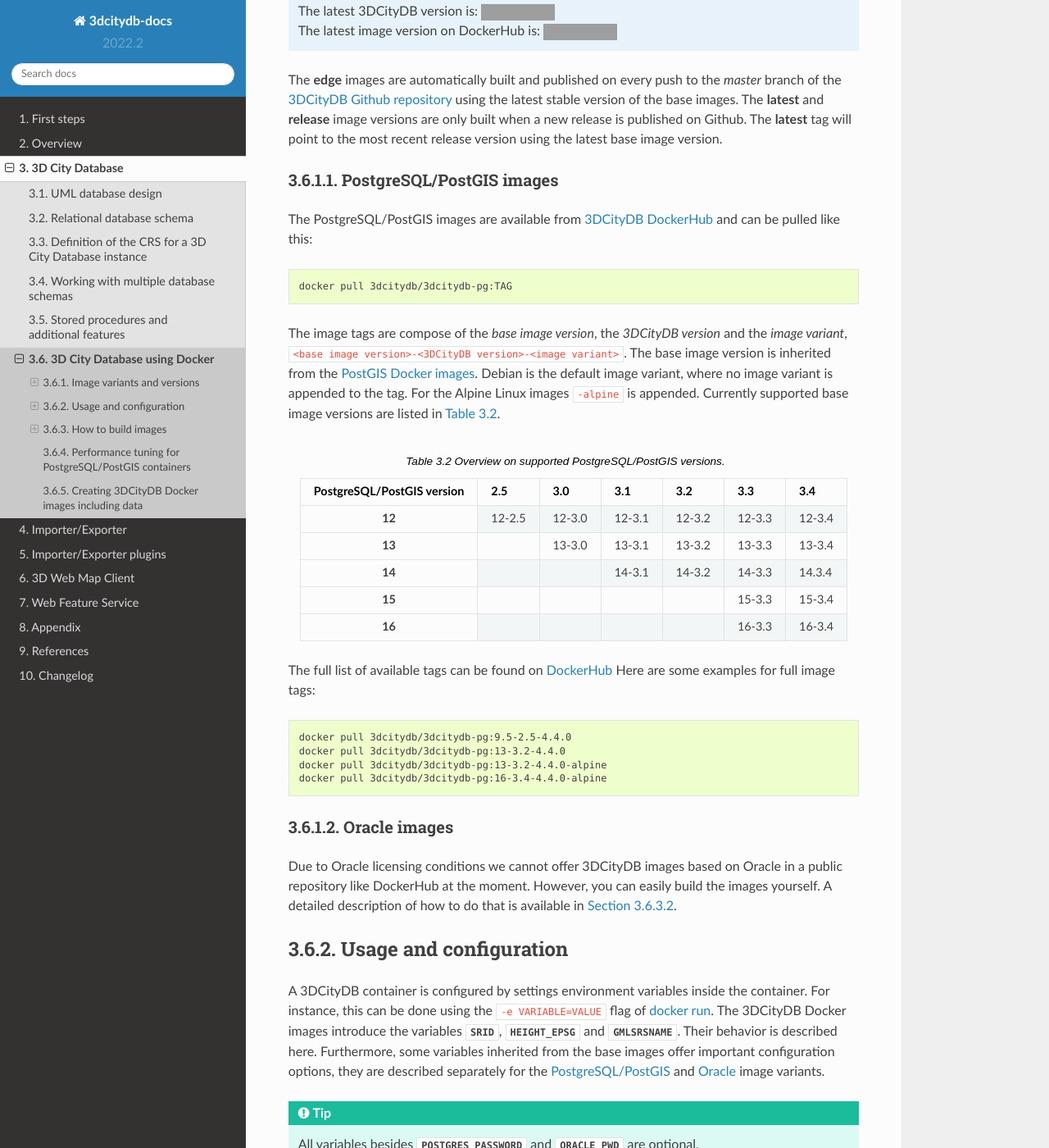
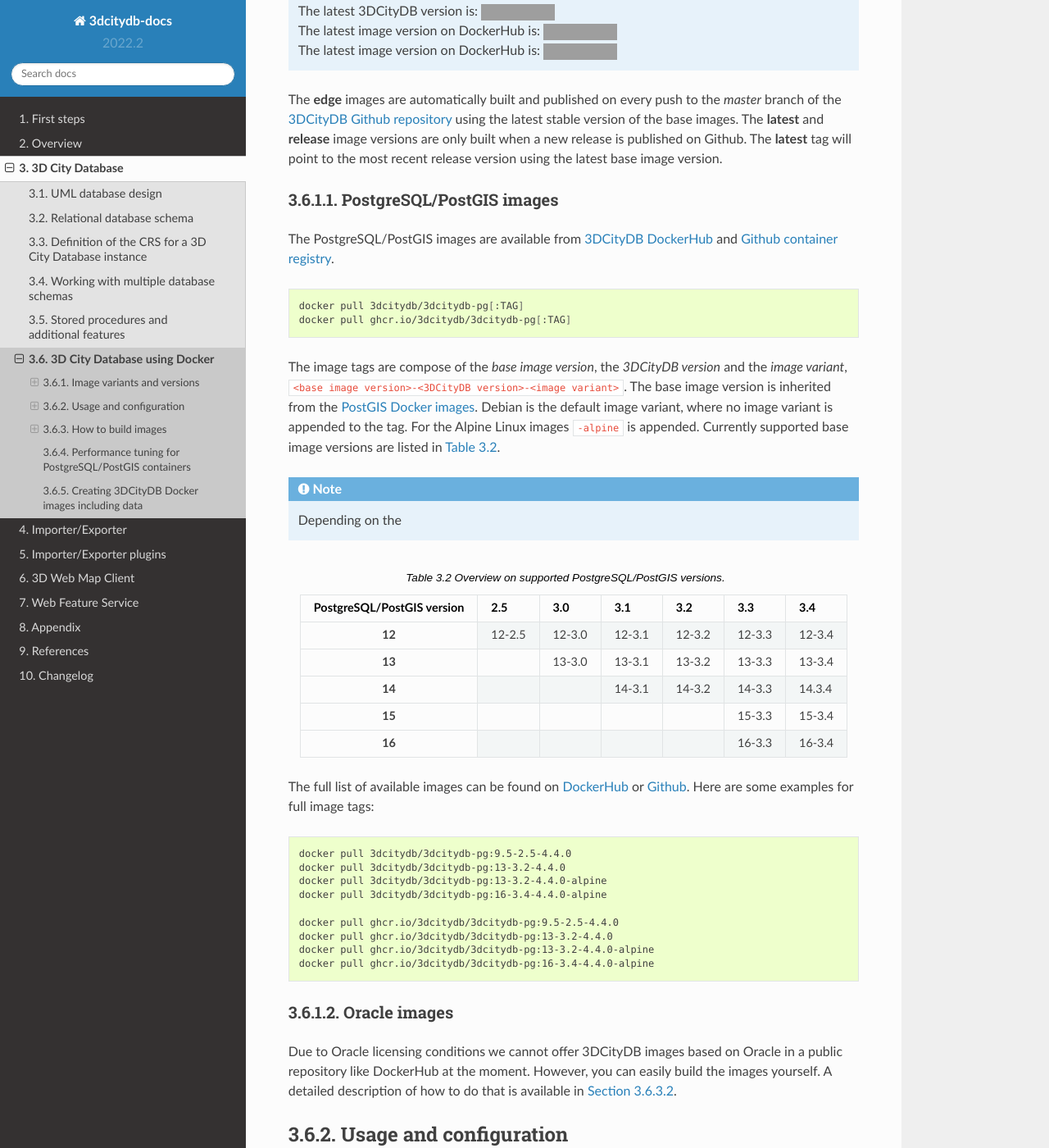
Before and after one commit to 3dcitydb/3dcitydb-docs, a Sphinx documentation site: the page built from source/3dcitydb/docker.rst, in a window 1280 px wide and 1400 px high, scrolled down 1413 px. Shown: the whole window at 82% size. Built offline with Sphinx 7.4.7 and the Read the Docs theme 2.0.0, drawn with Linux system fonts in a browser that asks for light colours; grey boxes are pictures that could not be loaded.

Commit message:
WP: Add ghcr.io registry

```diff
--- a/source/3dcitydb/docker.rst
+++ b/source/3dcitydb/docker.rst
@@ -97,6 +97,7 @@
   | Minor releases are not listed in this table.
   | The latest 3DCityDB version is: |version-badge-github|
   | The latest image version on DockerHub is: |version-badge-dockerhub|
+  | The latest image version on DockerHub is: |version-badge-ghcr|
 
 The **edge** images are automatically built and published on every push to the
 *master* branch of the `3DCityDB Github repository <https://github.com/3dcitydb/
@@ -113,11 +114,12 @@
 
 The PostgreSQL/PostGIS images are available from
 `3DCityDB DockerHub <https://hub.docker.com/r/3dcitydb/3dcitydb-pg>`_ and
-can be pulled like this:
+`Github container registry <https://github.com/3dcitydb/3dcitydb/pkgs/container/3dcitydb-pg>`_.
 
 .. code-block:: Shell
 
-  docker pull 3dcitydb/3dcitydb-pg:TAG
+  docker pull 3dcitydb/3dcitydb-pg[:TAG]
+  docker pull ghcr.io/3dcitydb/3dcitydb-pg[:TAG]
 
 The image tags are compose of the *base image version*, the
 *3DCityDB version* and the *image variant*,
@@ -127,6 +129,8 @@
 Debian is the default image variant, where no image variant is appended to the
 tag. For the Alpine Linux images ``-alpine`` is appended. Currently supported
 base image versions are listed in :numref:`citydb_docker_tbl_pgversions`.
+
+.. note:: Depending on the
 
 .. list-table:: Overview on supported PostgreSQL/PostGIS versions.
   :widths: auto
@@ -178,9 +182,9 @@
     - 16-3.3
     - 16-3.4
 
-
-The full list of available tags can be found on `DockerHub <https://hub.
-docker.com/r/3dcitydb/3dcitydb-pg/tags?page=1&ordering=last_updated>`_
+The full list of available images can be found on `DockerHub <https://hub.
+docker.com/r/3dcitydb/3dcitydb-pg/tags?page=1&ordering=last_updated>`_ or
+`Github <https://github.com/3dcitydb/3dcitydb/pkgs/container/3dcitydb-pg>`_.
 Here are some examples for full image tags:
 
 .. code-block:: shell
@@ -189,6 +193,11 @@
   docker pull 3dcitydb/3dcitydb-pg:13-3.2-4.4.0
   docker pull 3dcitydb/3dcitydb-pg:13-3.2-4.4.0-alpine
   docker pull 3dcitydb/3dcitydb-pg:16-3.4-4.4.0-alpine
+
+  docker pull ghcr.io/3dcitydb/3dcitydb-pg:9.5-2.5-4.4.0
+  docker pull ghcr.io/3dcitydb/3dcitydb-pg:13-3.2-4.4.0
+  docker pull ghcr.io/3dcitydb/3dcitydb-pg:13-3.2-4.4.0-alpine
+  docker pull ghcr.io/3dcitydb/3dcitydb-pg:16-3.4-4.4.0-alpine
 
 .. _citydb_docker_image_oracle:
 
@@ -595,6 +604,9 @@
 .. |version-badge-dockerhub| image:: https://img.shields.io/docker/v/3dcitydb/3dcitydb-pg?label=Docker%20Hub&logo=docker&logoColor=white&sort=semver
   :target: https://hub.docker.com/r/3dcitydb/3dcitydb-pg/tags
 
+.. |version-badge-ghcr| image:: https://ghcr-badge.egpl.dev/3dcitydb/3dcitydb-pg/latest_tag?trim=major&label=latest
+  :target: https://github.com/3dcitydb/3dcitydb/pkgs/container/3dcitydb-pg
+
 .. Oracle license
 
 .. |oracle-license| image:: ../media/citydb_oracle_license.jpg
```
